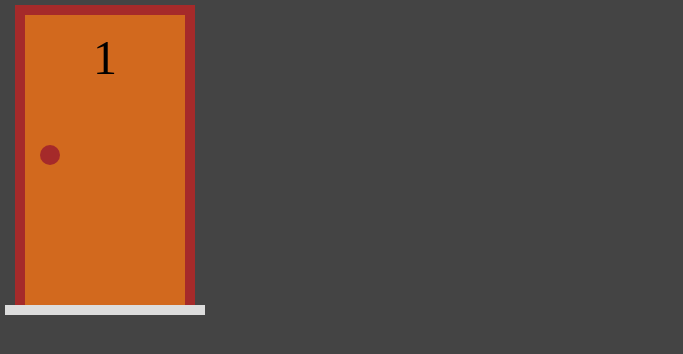
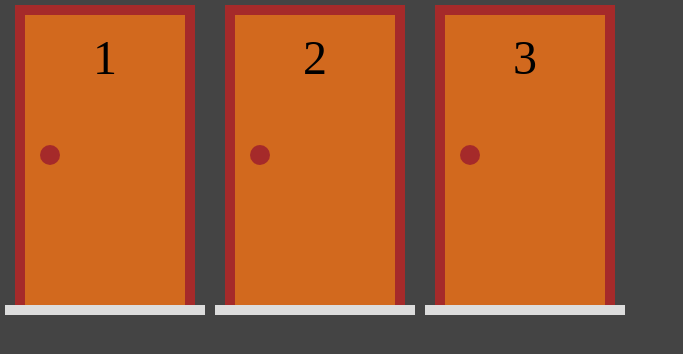
Before and after one commit to RenanClaude/Porta-Premiada, a Next.js app: page / in a window 1280 px wide. Shown: the top 354 px of the page, without its empty margins (0-683 px from the left). Built offline with nearby package versions, Linux system fonts and the light colour scheme.

Commit message:
Adding interaction to doors

```diff
--- /dev/null
+++ b/src/functions/doorFunctions.tsx
@@ -0,0 +1,23 @@
+import DoorModel from "@/model/DoorModel";
+
+export function createDoors(quantity: number, selected: number): DoorModel[] {
+  return Array.from({ length: quantity }, (value, index) => {
+    const number = index + 1;
+    const haveAGift = number === selected;
+    return new DoorModel(number, haveAGift);
+  })
+}
+
+export function updateDoors(doors: DoorModel[], modifiedDoor: DoorModel) {
+  return doors.map((door) => {
+
+    const doorToBeModified = door.number === modifiedDoor.number;
+
+    if (doorToBeModified) {
+      return modifiedDoor;
+    } else {
+      return modifiedDoor.opened ? door : door.deselect();
+      // modifiedDoor é uma porta que acabou de ser modificada ou com a seleção ou com a abertura da porta. Se foi com a abertura, ela estará aberta, portanto não foi selecionada, portanto não deve ser desselecionada a porta que está atualmente selecionada, então é retornada door como já está, normalmente.
+    }
+  })
+}
--- a/src/pages/index.tsx
+++ b/src/pages/index.tsx
@@ -1,12 +1,21 @@
 import Door from "@/components/Door";
+import { createDoors, updateDoors } from "@/functions/doorFunctions";
 import { useState } from "react";
 import DoorModel from "../model/DoorModel";
 
 export default function Home() {
-  const [door1, setDoor1] = useState(new DoorModel(1));
+  const [doors, setDoors] = useState(createDoors(3, 2))
+
+  function renderDoors() {
+    return doors.map((door => {
+      return <Door value={door} onChange={newDoor => setDoors(updateDoors(doors, newDoor))} key={door.number} />
+
+    }))
+  }
+
   return (
     <div style={{ display: "flex" }}>
-      <Door value={door1} onChange={newDoor => setDoor1(newDoor)} />
+      {renderDoors()}
       {/* onChange={newDoor => setDoor1(newDoor)}: A prop onChange recebe uma função que, quando chamada, atualiza o estado de door1 com uma nova instância de DoorModel (passada como newDoor).
       onChange={newDoor => setDoor1(newDoor)}: Aqui, onChange é uma prop que recebe uma função anônima. Essa função é definida como (newDoor) => setDoor1(newDoor), onde newDoor é o argumento que será passado pela função changeSelection em Door.tsx. */}
     </div>
```
